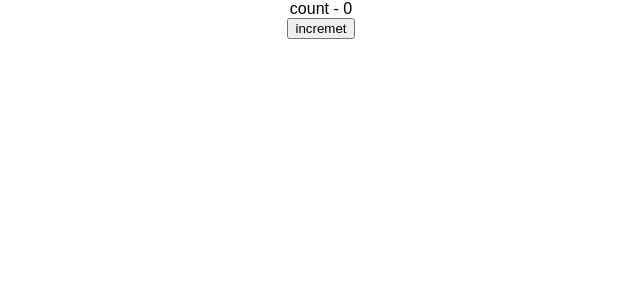
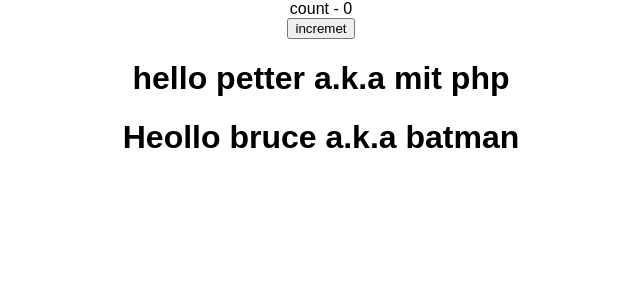
Before and after one commit to mohammadyazarloo2/react-lessons, a React (Create React App) app: page / in a window 1280 px wide. Shown: the top 300 px of the page, without its empty margins (319-959 px from the left). Built offline with nearby package versions, Linux system fonts and the light colour scheme.

Commit message:
desctructing props and state

```diff
--- a/src/App.js
+++ b/src/App.js
@@ -21,10 +21,10 @@ class App extends Component {
         </Greate>
         <Greate name="diana" heroName="wonder women" >
         <button>Action</button>
-        </Greate>
+    </Greate>*/}
         <Greate name="petter" heroName="mit php" />
         <Welcome name="bruce" heroName="batman" />
-        <Welcome name="clark" heroName="superman" />
+        {/*<Welcome name="clark" heroName="superman" />
         <Welcome name="diana" heroName="wonder women" />
         <Hello /> */}
       </div>
--- a/src/components/greate.js
+++ b/src/components/greate.js
@@ -1,14 +1,13 @@
 import React from 'react'
 
 const Greate=props=>{
-    console.log(props);
+    const {name,heroName}=props
 
     return (
         <div>
             <h1>
-                hello {props.name} a.k.a {props.heroName}
+                hello {name} a.k.a {heroName}
             </h1>
-            {props.children}
         </div>
     )
 }
--- a/src/components/welcome.js
+++ b/src/components/welcome.js
@@ -2,7 +2,8 @@ import React,{Component} from 'react'
 
 class Welcome extends Component{
     render(){
-        return <h1>Heollo {this.props.name} a.k.a {this.props.heroName}</h1>
+        const {name,heroName}=this.props
+        return <h1>Heollo {name} a.k.a {heroName}</h1>
     }
 }
 
```
